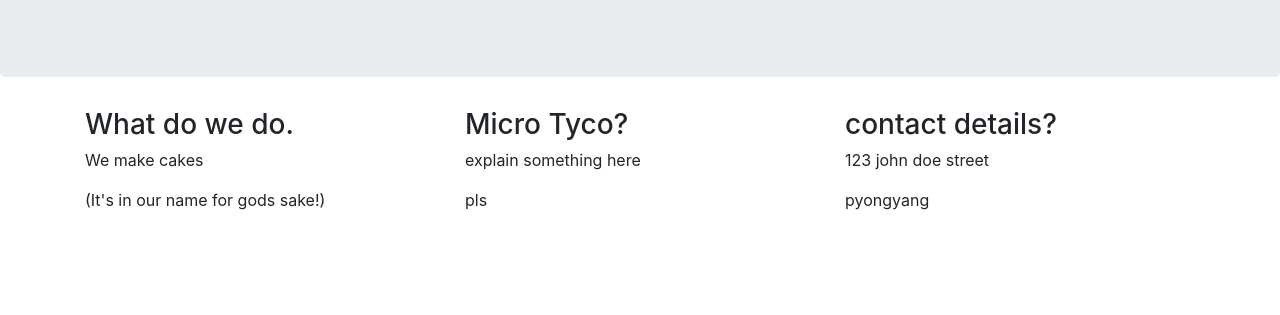
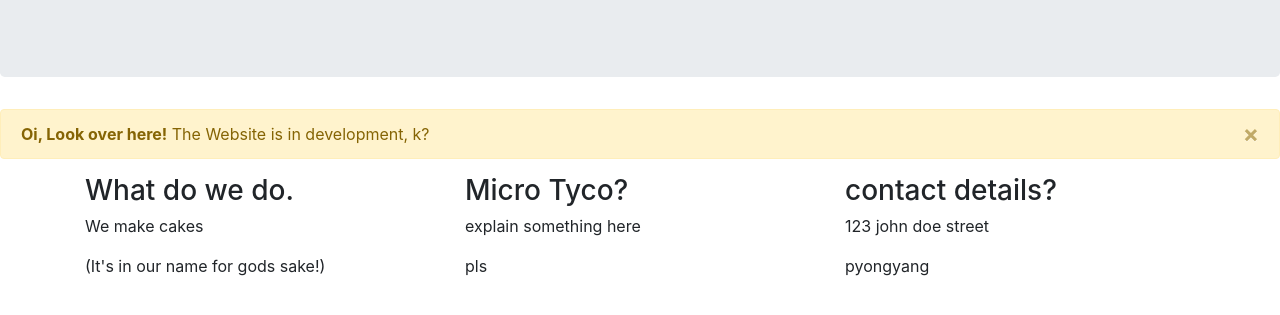
Before and after one commit to Fish6/microtycowebsite, a plain HTML site: page index.html in a window 1280 px wide. Shown: the part 199-514 px from the top of the page. Drawn offline with nearby package versions, Linux system fonts and the light colour scheme.

Commit message:
Added a dismissble alert

```diff
--- a/index.html
+++ b/index.html
@@ -14,6 +14,12 @@
 <script src="https://cdnjs.cloudflare.com/ajax/libs/popper.js/1.11.0/umd/popper.min.js" integrity="sha384-b/U6ypiBEHpOf/4+1nzFpr53nxSS+GLCkfwBdFNTxtclqqenISfwAzpKaMNFNmj4" crossorigin="anonymous"></script>
 <script src="https://maxcdn.bootstrapcdn.com/bootstrap/4.0.0-beta/js/bootstrap.min.js" integrity="sha384-h0AbiXch4ZDo7tp9hKZ4TsHbi047NrKGLO3SEJAg45jXxnGIfYzk4Si90RDIqNm1" crossorigin="anonymous"></script>
 
+<div class="alert alert-warning alert-dismissible fade show" role="alert">
+  <button type="button" class="close" data-dismiss="alert" aria-label="Close">
+    <span aria-hidden="true">&times;</span>
+  </button>
+  <strong>Oi, Look over here!</strong> The Website is in development, k?
+</div>
 
 <div class="container">
   <div class="row">
```
